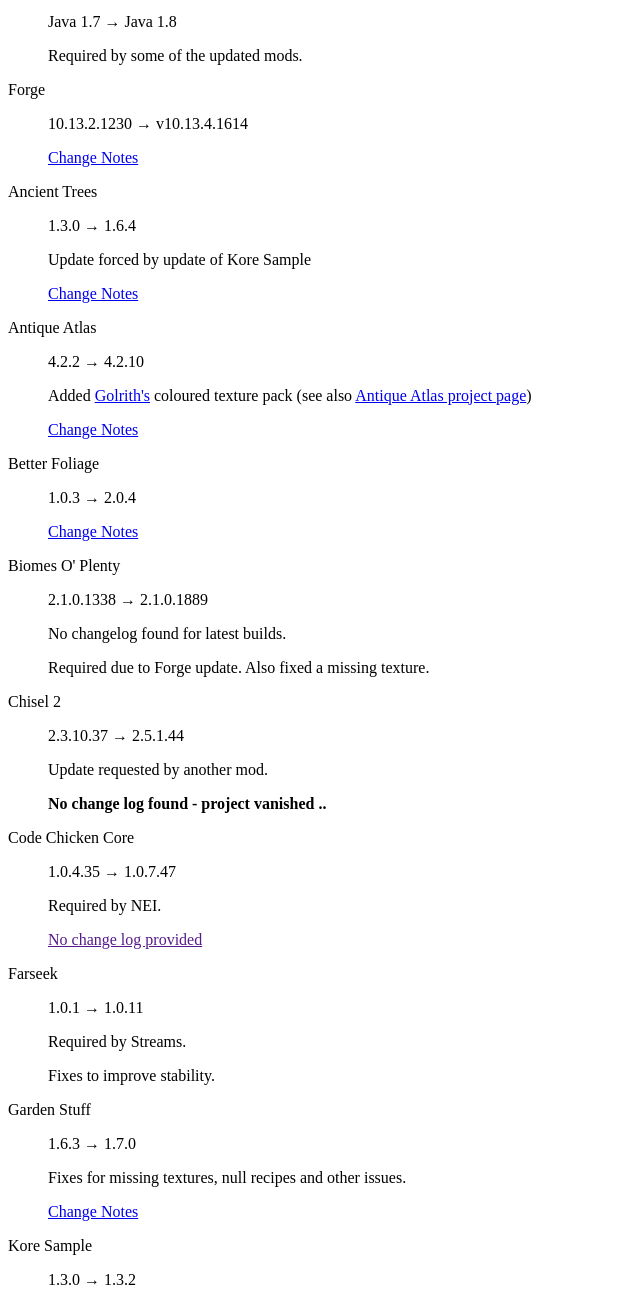
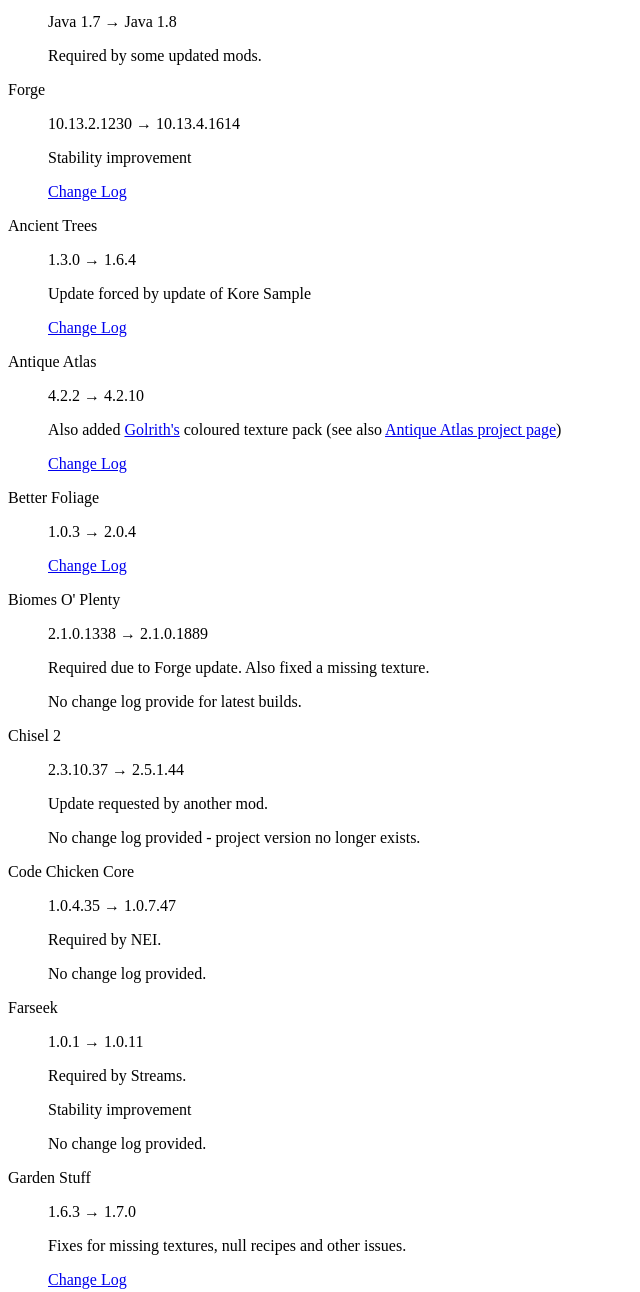
Before and after one commit to homacs/org.cakelab.litwrl, a plain HTML site: page doc/support/update-1.1.2.html in a window 1280 px wide. Shown: the part 632-1924 px from the top of the page, without its empty margins (0-640 px from the left). Drawn offline with Linux system fonts and the light colour scheme.

Commit message:
+ web: update 1.1.2 notes

```diff
--- a/doc/support/update-1.1.2.html
+++ b/doc/support/update-1.1.2.html
@@ -54,59 +54,61 @@
 		<dt>Java</dt>
 		<dd>
 			<p>Java 1.7 &rarr; Java 1.8</p>
-			<p>Required by some of the updated mods.</p>
+			<p>Required by some updated mods.</p>
 		</dd>
 		<dt>Forge</dt>
 		<dd>
-			<p>10.13.2.1230 &rarr; v10.13.4.1614</p>
-			<p><a href="http://files.minecraftforge.net/maven/net/minecraftforge/forge/1.7.10-10.13.4.1614-1.7.10/forge-1.7.10-10.13.4.1614-1.7.10-changelog.txt">Change Notes</a>
+			<p>10.13.2.1230 &rarr; 10.13.4.1614</p>
+			<p>Stability improvement</p>
+			<p><a href="http://files.minecraftforge.net/maven/net/minecraftforge/forge/1.7.10-10.13.4.1614-1.7.10/forge-1.7.10-10.13.4.1614-1.7.10-changelog.txt">Change Log</a>
 		</dd>
 		<dt>Ancient Trees</dt>
 		<dd>
 			<p>1.3.0 &rarr; 1.6.4</p>
 			<p>Update forced by update of Kore Sample</p>
-			<p><a href="http://mods.curse.com/mc-mods/minecraft/229626-ancient-trees#t1:changes">Change Notes</a></p>
+			<p><a href="http://mods.curse.com/mc-mods/minecraft/229626-ancient-trees#t1:changes">Change Log</a></p>
 		</dd>
 		<dt>Antique Atlas</dt>
 		<dd>
 			<p>4.2.2 &rarr; 4.2.10</p>
-			<p>Added <a href="http://www.minecraftforum.net/members/Golrith">Golrith's</a> coloured texture pack (see also <a href="http://minecraft.curseforge.com/projects/antique-atlas">Antique Atlas project page</a>)</p>
-			<p><a href="http://mods.curse.com/mc-mods/minecraft/227795-antique-atlas#t1:changes">Change Notes</a></p>
+			<p>Also added <a href="http://www.minecraftforum.net/members/Golrith">Golrith's</a> coloured texture pack (see also <a href="http://minecraft.curseforge.com/projects/antique-atlas">Antique Atlas project page</a>)</p>
+			<p><a href="http://mods.curse.com/mc-mods/minecraft/227795-antique-atlas#t1:changes">Change Log</a></p>
 		</dd>
 		<dt>Better Foliage</dt>
 		<dd>
 			<p>1.0.3 &rarr; 2.0.4</p>
-			<p><a href="http://minecraft.curseforge.com/projects/better-foliage/pages/changelog">Change Notes</a></p>
+			<p><a href="http://minecraft.curseforge.com/projects/better-foliage/pages/changelog">Change Log</a></p>
 		</dd>
 		<dt>Biomes O' Plenty</dt>
 		<dd>
 			<p>2.1.0.1338 &rarr; 2.1.0.1889</p>
-			<p>No changelog found for latest builds.</p>
 			<p>Required due to Forge update. Also fixed a missing texture.</p>
+			<p>No change log provide for latest builds.</p>
 		</dd>
 		<dt>Chisel 2</dt>
 		<dd>
 			<p>2.3.10.37 &rarr; 2.5.1.44</p>
 			<p>Update requested by another mod.</p>
-			<p><b>No change log found - project vanished ..</b></p>
+			<p>No change log provided - project version no longer exists.</p>
 		</dd>
 		<dt>Code Chicken Core</dt>
 		<dd>
 			<p>1.0.4.35 &rarr; 1.0.7.47</p>
 			<p>Required by NEI.</p>
-			<p><a href="">No change log provided</a></p>
+			<p>No change log provided.</p>
 		</dd>
 		<dt>Farseek</dt>
 		<dd>
 			<p>1.0.1 &rarr; 1.0.11</p>
 			<p>Required by Streams.</p>
-			<p>Fixes to improve stability.</p>
+			<p>Stability improvement</p>
+			<p>No change log provided.</p>
 		</dd>
 		<dt>Garden Stuff</dt>
 		<dd>
 			<p>1.6.3 &rarr; 1.7.0</p>
 			<p>Fixes for missing textures, null recipes and other issues.</p>
-			<p><a href="http://mods.curse.com/mc-mods/minecraft/225903-garden-stuff#t1:changes">Change Notes</a></p>
+			<p><a href="http://mods.curse.com/mc-mods/minecraft/225903-garden-stuff#t1:changes">Change Log</a></p>
 		</dd>
 		<dt>Kore Sample</dt>
 		<dd>
@@ -123,18 +125,18 @@
 		<dd>
 			<p>1.0.4.83 &rarr; 1.0.5.120</p>
 			<p>Required by other mods.</p>
-			<p>No change notes provided.</p>
+			<p>No change log provided.</p>
 		</dd>
 		<dt>Pam's Harvest Craft</dt>
 		<dd>
 			<p>1.7.10j &rarr; 1.7.10Lb</p>
 			<p>New content</p>
-			<p><a href="https://www.patreon.com/posts/pams-1-7-10lb-3892464">Change Notes</a></p>
+			<p><a href="https://www.patreon.com/posts/pams-1-7-10lb-3892464">Change Log</a></p>
 		</dd>
 		<dt>Recipe API</dt>
 		<dd>
 			<p>1.0.1 &rarr; 1.1</p>
-			<p>Just for future compatibility.</p>
+			<p>Stability and future compatibility.</p>
 			<p>No change log provided.</p>
 		</dd>
 		<dt>Ruins</dt>
@@ -146,7 +148,7 @@
 		<dd>
 			<p>1.5.6 &rarr; 1.9.4</p>
 			<p>Mainly due to recipes issues but comes with improvements to stability too.</p>
-			<p><a href="https://github.com/jaquadro/StorageDrawers/releases">Change Notes</a></p>
+			<p><a href="https://github.com/jaquadro/StorageDrawers/releases">Change Log</a></p>
 		</dd>
 		<dt>Storage Drawers Biomes O' Plenty Extension</dt>
 		<dd>
@@ -157,7 +159,7 @@
 		<dd>
 			<p>0.1.2 &rarr; 0.1.6</p>
 			<p>Due to update of Kore Sample.</p>
-			<p><a href="https://github.com/delvr/Streams/releases">Change Notes</a></p>
+			<p><a href="https://github.com/delvr/Streams/releases">Change Log</a></p>
 		</dd>
 		<dt>Underground Biomes Constructs</dt>
 		<dd>
@@ -171,7 +173,7 @@
 			<ul>
 			<li>oredict: register resin/rosin under materialResin/materialRosin also</li>
 			<li>Add potato -> 2x potato starch TE Pulverizer recipe.</li>
-			<li>Make compost soil building farmland-agnostic and truly random<./li>
+			<li>Make compost soil building farmland-agnostic and truly random.</li>
 			<li>Fix jute stalks not dropping when breaking the top of a fern.</li>
 			<li>Add jute seeds as an alternate large fern propagation method.
 				<ul>
@@ -183,7 +185,7 @@
 			<li>Fix ender rifts crashing in certain dimensions.</li>
 			<li>Fix milk duplication bug.</li>
 			</ul>
-			<p><a href="https://github.com/squeek502/VeganOption/releases/tag/v0.1.2">Change Notes for 0.1.2</a></p>
+			<p><a href="https://github.com/squeek502/VeganOption/releases/tag/v0.1.2">Changes in 0.1.2</a></p>
 		</dd>
 		</dl>
 	</body>
```
